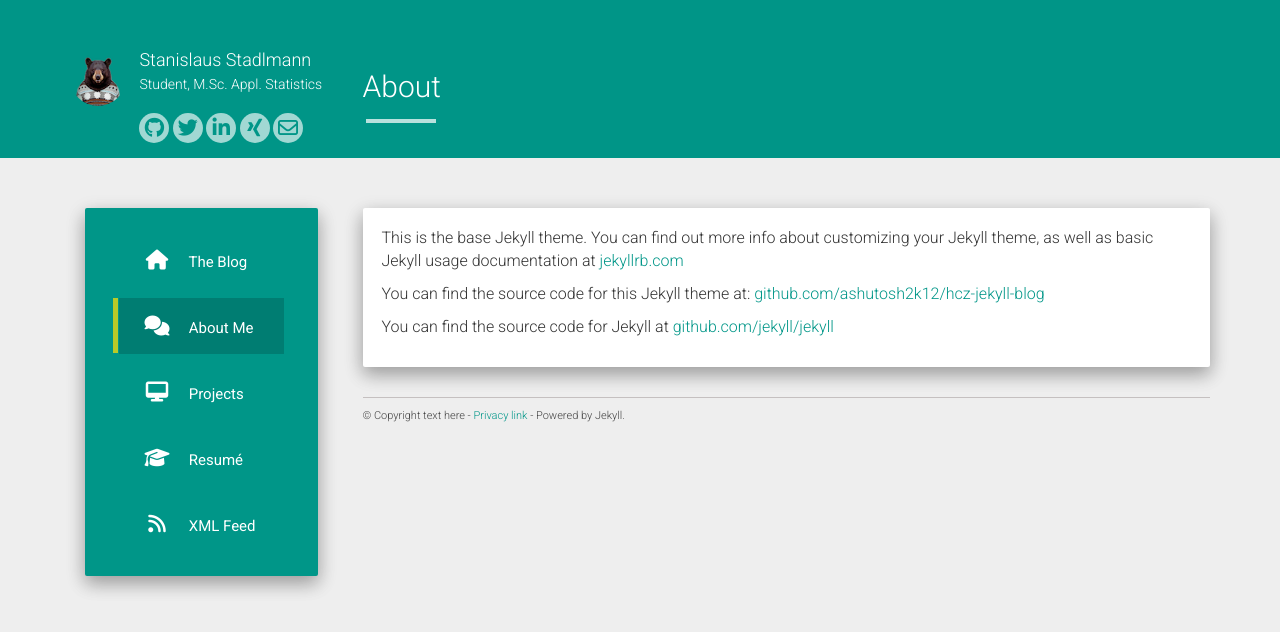
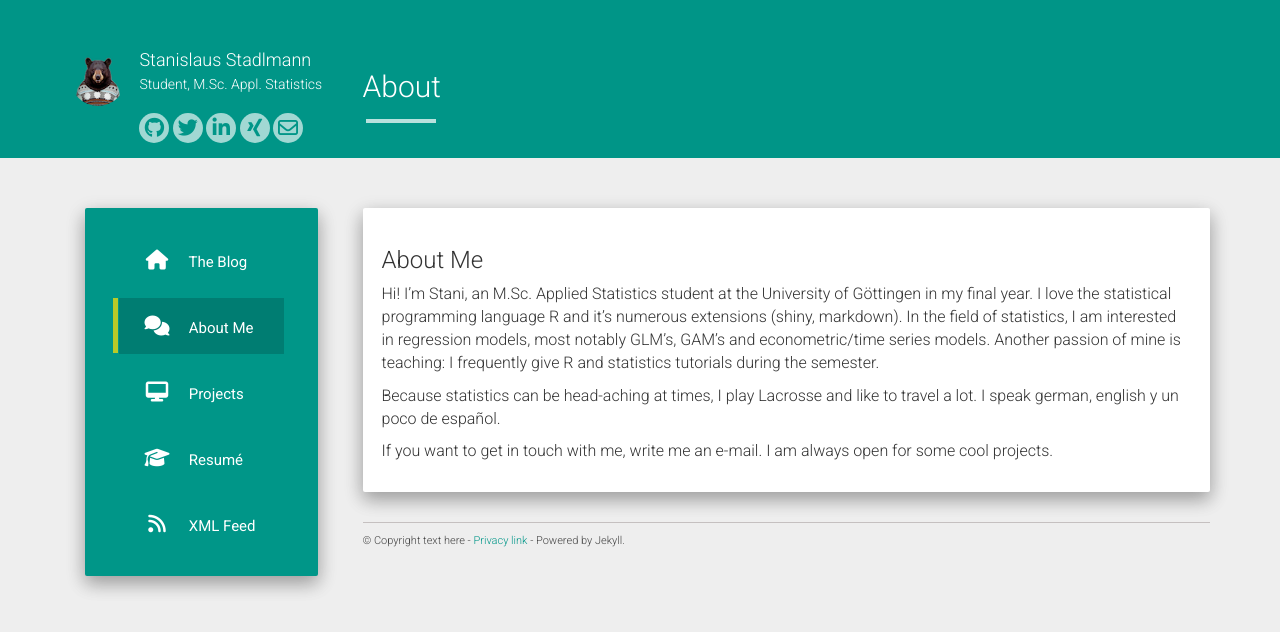
Before and after one commit to Stan125/Stan125.github.io, a Jekyll site: the page built from about.md, in a window 1280 px wide. Shown: the top 632 px of the page. Built offline with Jekyll 4.4.1, drawn with Linux system fonts in a browser that asks for light colours; nearby versions of some CDN libraries.

Commit message:
About me updated

```diff
--- a/about.md
+++ b/about.md
@@ -3,9 +3,9 @@ layout: page
 title: About
 permalink: /about/
 ---
+### About Me
+Hi! I'm Stani, an M.Sc. Applied Statistics student at the University of Göttingen in my final year. I love the statistical programming language R and it's numerous extensions (shiny, markdown). In the field of statistics, I am interested in regression models, most notably GLM's, GAM's and econometric/time series models. Another passion of mine is teaching: I frequently give R and statistics tutorials during the semester.
 
-This is the base Jekyll theme. You can find out more info about customizing your Jekyll theme, as well as basic Jekyll usage documentation at [jekyllrb.com](http://jekyllrb.com/)
+Because statistics can be head-aching at times, I play Lacrosse and like to travel a lot. I speak german, english y un poco de español.
 
-You can find the source code for this Jekyll theme at: [github.com/ashutosh2k12/hcz-jekyll-blog](https://github.com/ashutosh2k12/hcz-jekyll-blog)
-
-You can find the source code for Jekyll at [github.com/jekyll/jekyll](https://github.com/jekyll/jekyll)
+If you want to get in touch with me, write me an e-mail. I am always open for some cool projects.
```
